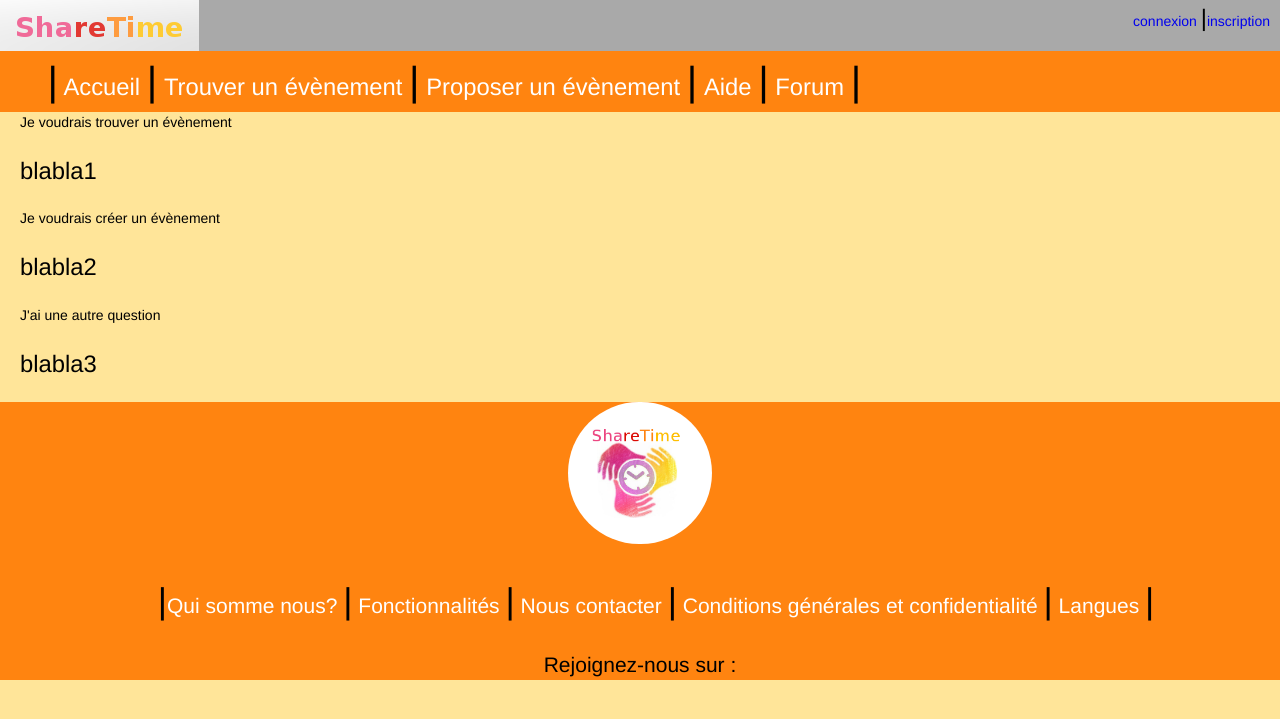
After one commit to tgindre/APP, a PHP site: page /aide.php in a window 1280 px wide. The commit adds this page. Shown: the top 719 px of the page. Run offline with PHP 8.4, Linux system fonts and the light colour scheme.

Commit message:
Ajout de la page d'aide, et insertion dans l'entete + Ajout des " include " dans la page contactez-nous

```diff
--- /dev/null
+++ b/vue/aide.php
@@ -0,0 +1,33 @@
+<!DOCTYPE html>
+<html>
+	<head>
+	<meta charset="utf-8"/>
+	<title> Sharetime</title>
+	<link rel="stylesheet" href="style_APP.css"/>
+
+	</head>
+	<body id=fond>
+	<?php include("entete.php"); ?>
+
+
+
+<div for="ameliorer">
+		<p class="cou1">Je voudrais trouver un évènement</p>
+
+		<p class="tiret">blabla1</p>
+
+		<p class="cou1">Je voudrais créer un évènement</p>
+
+		<p class="tiret">blabla2</span> </p>
+
+		<p class="cou1">J'ai une autre question</p>
+
+		<p class="tiret">blabla3</p>
+
+
+</div>
+
+
+<?php include("pied_de_page.php")?>
+
+	</body>
--- a/vue/entete.php
+++ b/vue/entete.php
@@ -19,7 +19,7 @@
 			<li><a href="page_accueil.php"><span class="tiret">|</span> Accueil <span class="tiret">|</span></a></li>
 			<li><a href="trouver_even_V.php">Trouver un évènement <span class="tiret">|</span></a></li>
 			<li><a href="creation_even_V.php">Proposer un évènement <span class="tiret">|</span></a></li>
-			<li><a href="#">Aide <span class="tiret">|</span></a></li>
+			<li><a href="aide.php">Aide <span class="tiret">|</span></a></li>
 			<li><a href="#">Forum  <span class="tiret">|</span></a></li>
 		</ul>
                 </nav>
```
Also changed, not shown: vue/Contactez-nous.php (+3 -13 lines).
